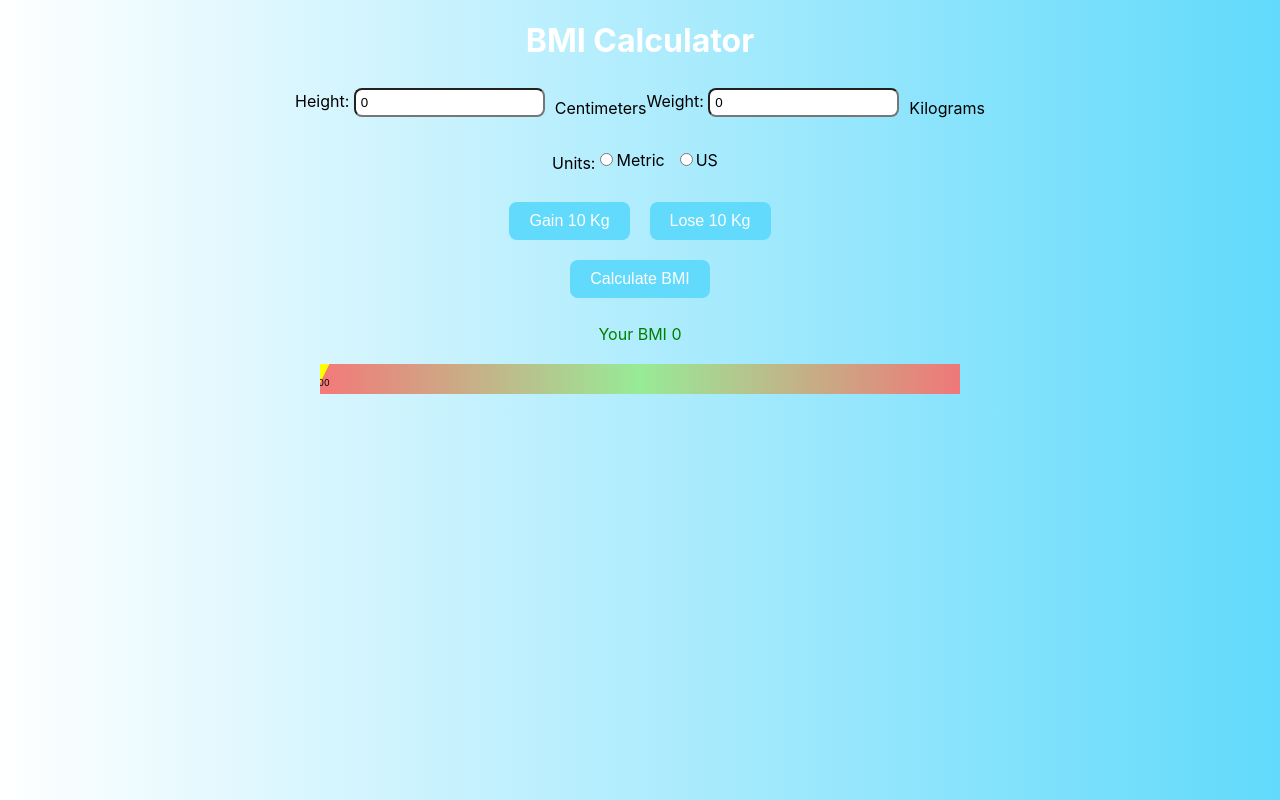
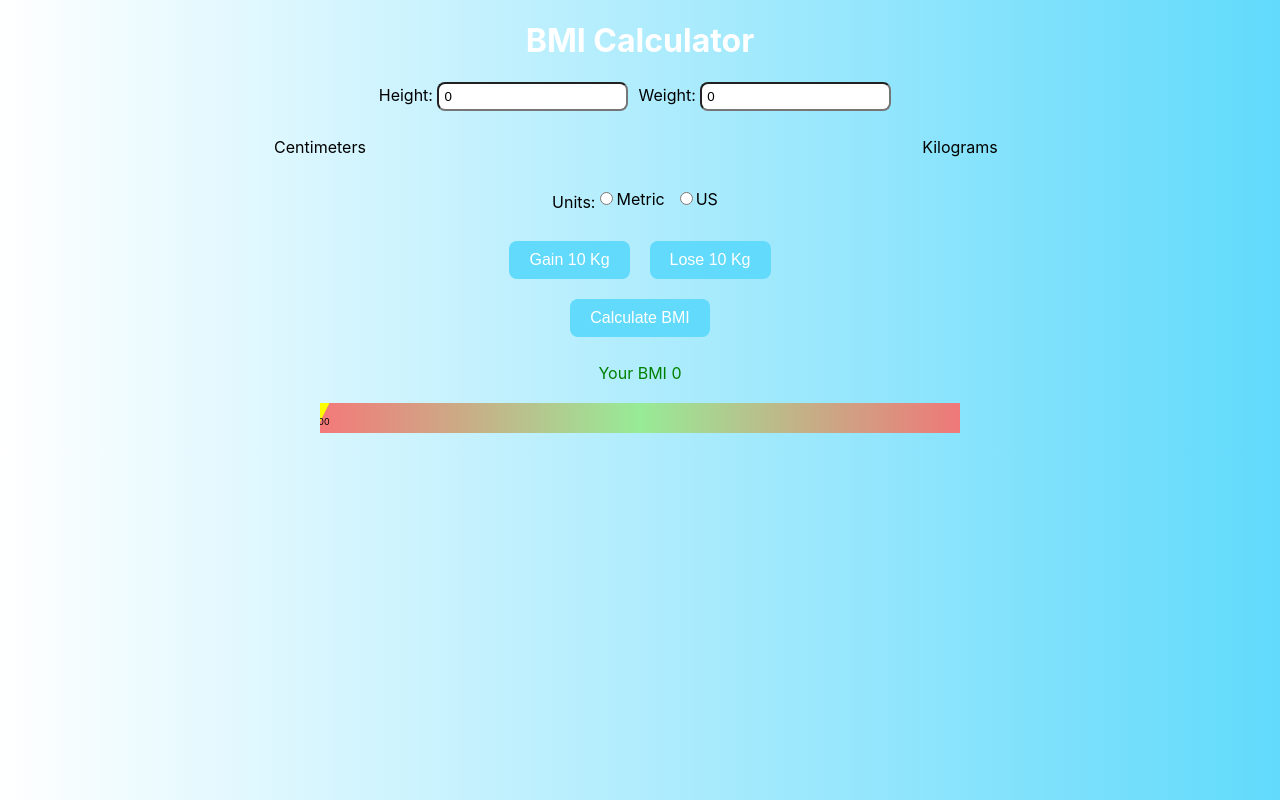
Before and after one commit to yash16chaudhary/INFO-655-Project, a React (Create React App) app: page / in a window 1280 px wide. Built offline with nearby package versions, Linux system fonts and the light colour scheme.

Commit message:
labels under - still needs work

```diff
--- a/src/App.css
+++ b/src/App.css
@@ -91,6 +91,15 @@ button:hover {
   flex-direction: column;
 }
 
+.underneath{
+  display: grid;
+    grid-template-columns: 50% 50%;
+
+    align-items: center;
+
+    grid-template-areas:"h  w"
+}
+
 .result-bar-container {
   width: 50%;
   margin: 20px auto;
--- a/src/App.js
+++ b/src/App.js
@@ -42,10 +42,14 @@ function App() {
       <h1 style={{display: 'flex',alignItems: 'center',justifyContent: 'center'}}>BMI Calculator</h1>
       <div style={{display: 'flex',alignItems: 'center',justifyContent: 'center'}}>
       <label>Height: <input value={height} onChange={e => setHeight(e.target.value)} type="number"/></label>
-      <HeightDisplay unitvalue={units}></HeightDisplay>
+
       <label>Weight: <input value={weight} onChange={e => setWeight(e.target.value)} type="number"/></label>
-      <WeightDisplay unitvalue={units}></WeightDisplay>
 
+
+      </div>
+      <div class="underneath">
+        <HeightDisplay unitvalue={units}></HeightDisplay>
+        <WeightDisplay unitvalue={units}></WeightDisplay>
       </div>
 
       <p style={{display: 'flex',alignItems: 'center',justifyContent: 'center'}}>
```
